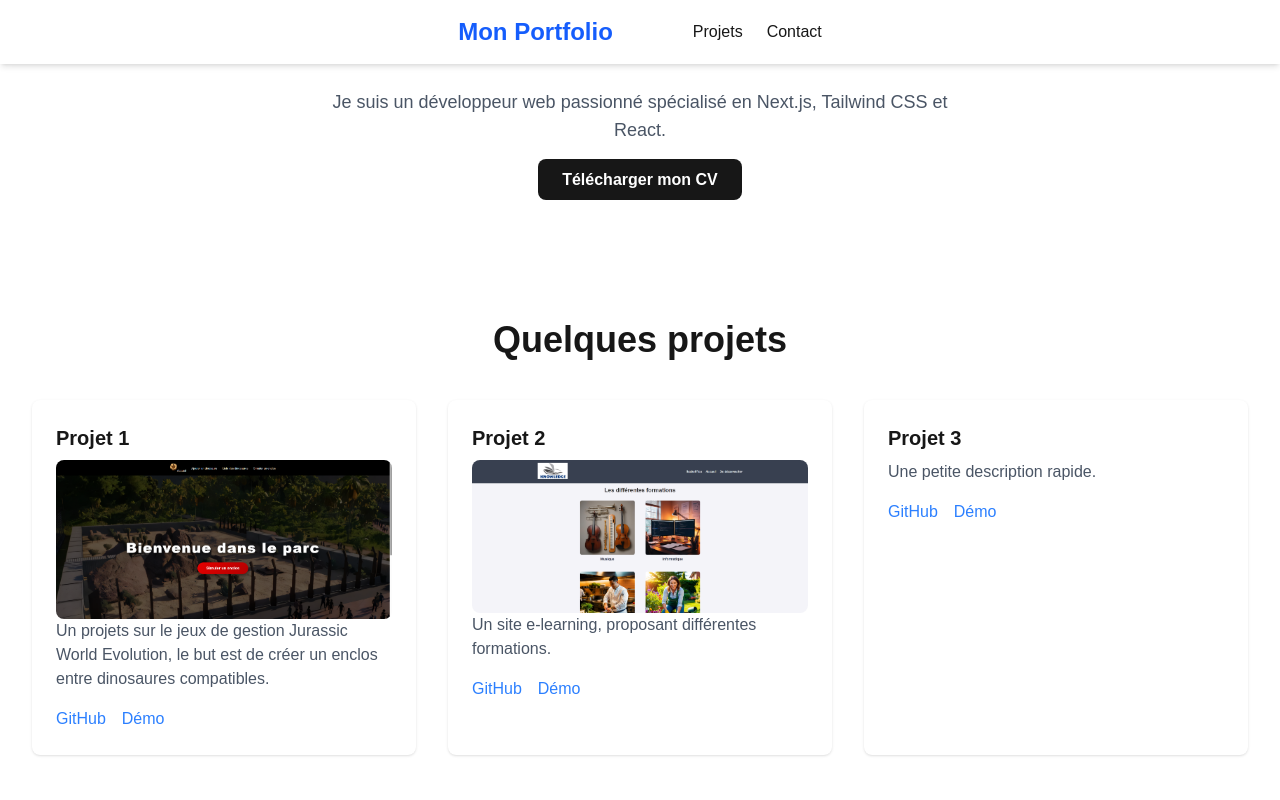
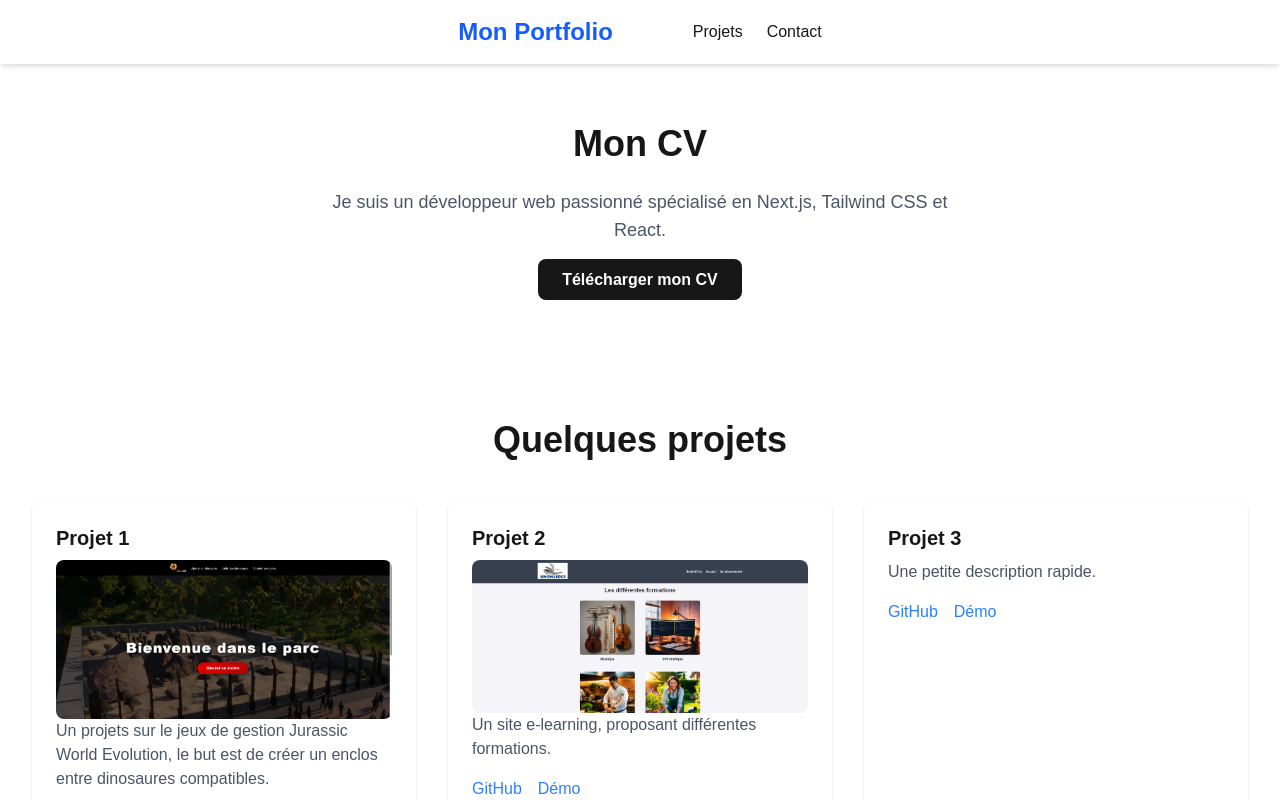
Before and after one commit to Ivann212/portfolio1, a Next.js app: page / in a window 1280 px wide. Shown: the top 800 px of the page. Built offline with nearby package versions, Linux system fonts and the light colour scheme.

Commit message:
add padding body Homepage

```diff
--- a/app/page.tsx
+++ b/app/page.tsx
@@ -6,7 +6,7 @@ import Link from "next/link";
 
 export default function Home() {
   return (
-    <div className="space-y-32">
+    <div className="space-y-32 pt-25">
       {/* Section CV */}
       <section id="cv" className="text-center">
         <motion.h2
@@ -56,7 +56,7 @@ export default function Home() {
             <img className="rounded-lg" src="../images/KnowledgeA_1.webp"></img>
             <p className="text-gray-600 mb-4">Un site e-learning, proposant différentes formations.</p>
             <div className="flex gap-4">
-              <a href="https://github.com/ton-projet" target="_blank" className="text-blue-500 hover:underline">GitHub</a>
+              <a href="https://github.com/Ivann212/Knowledge" target="_blank" className="text-blue-500 hover:underline">GitHub</a>
               <a href="https://ton-projet-demo.com" target="_blank" className="text-blue-500 hover:underline">Démo</a>
             </div>
           </div>
```
